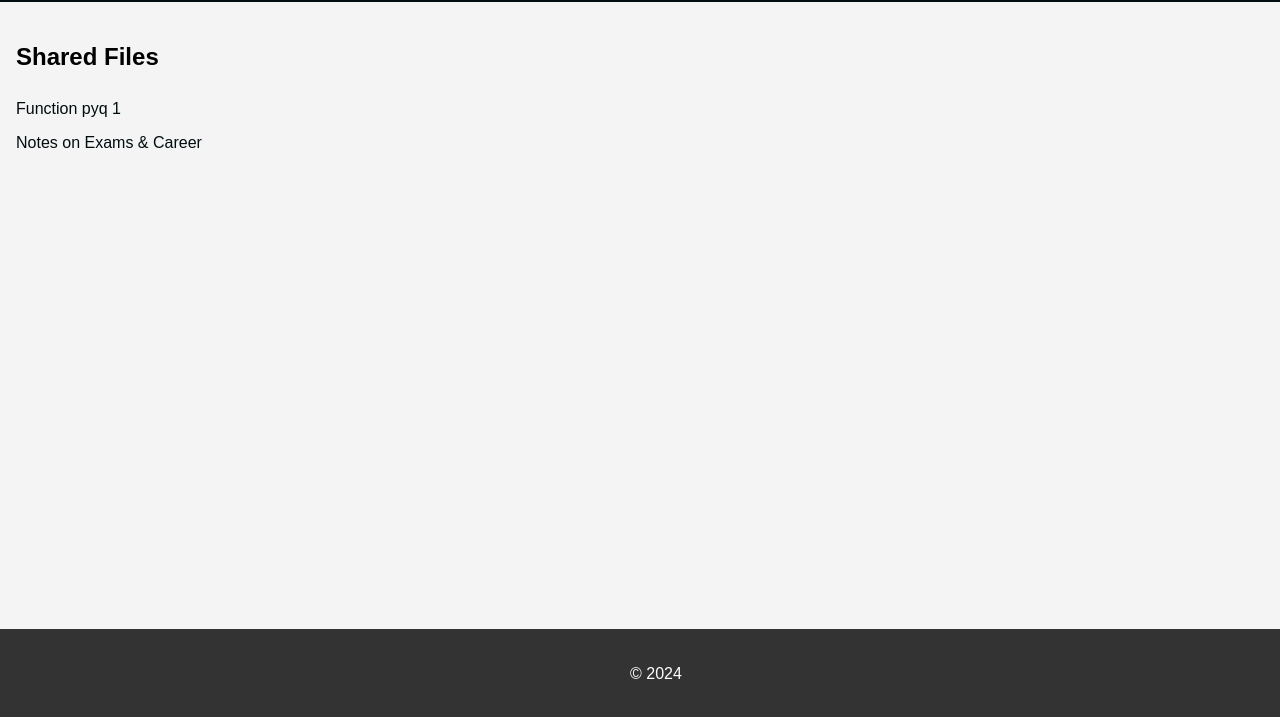
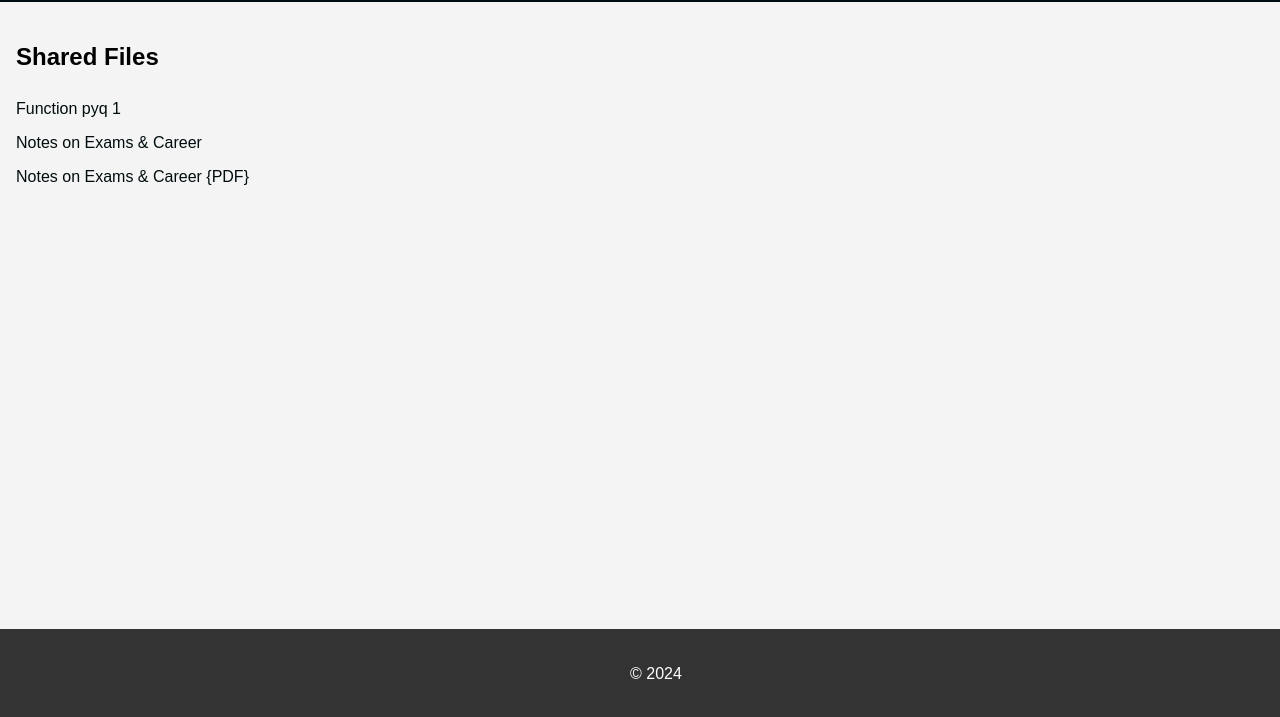
Before and after one commit to mathaddict17/mathaddict17.github.io, a plain HTML site: page index.html in a window 1280 px wide. Shown: the part 81-798 px from the top of the page. Drawn offline with Linux system fonts and the light colour scheme.

Commit message:
Update index.html

```diff
--- a/index.html
+++ b/index.html
@@ -16,7 +16,7 @@
             <ul>
                 <li><a href="files/book1.pdf" target="_blank">Function pyq 1</a></li>
              <a href="https://www.notion.so/A-winner-s-Life-Hacks-From-Making-Money-to-Finding-Passion-ART-Podcast-Ep-192-b2edf60068054475aed1647a709b38b0?pvs=4" target="_blank">Notes on Exams & Career</a>
-
+            <li><a href="files/torq podcast.pdf" target="_blank">Notes on Exams & Career {PDF}</a></li>
 
                 <!-- Add more links here as needed -->
             </ul>
```
